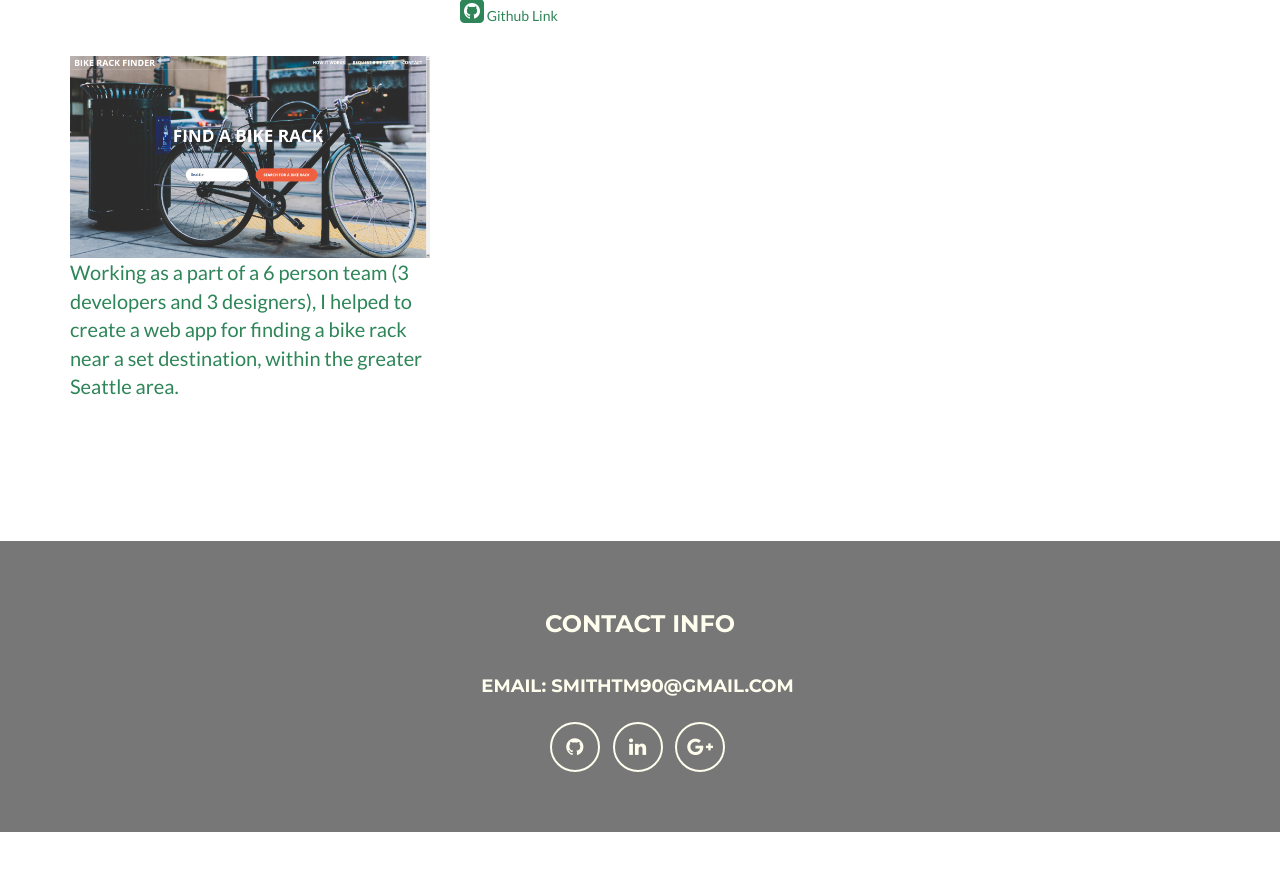
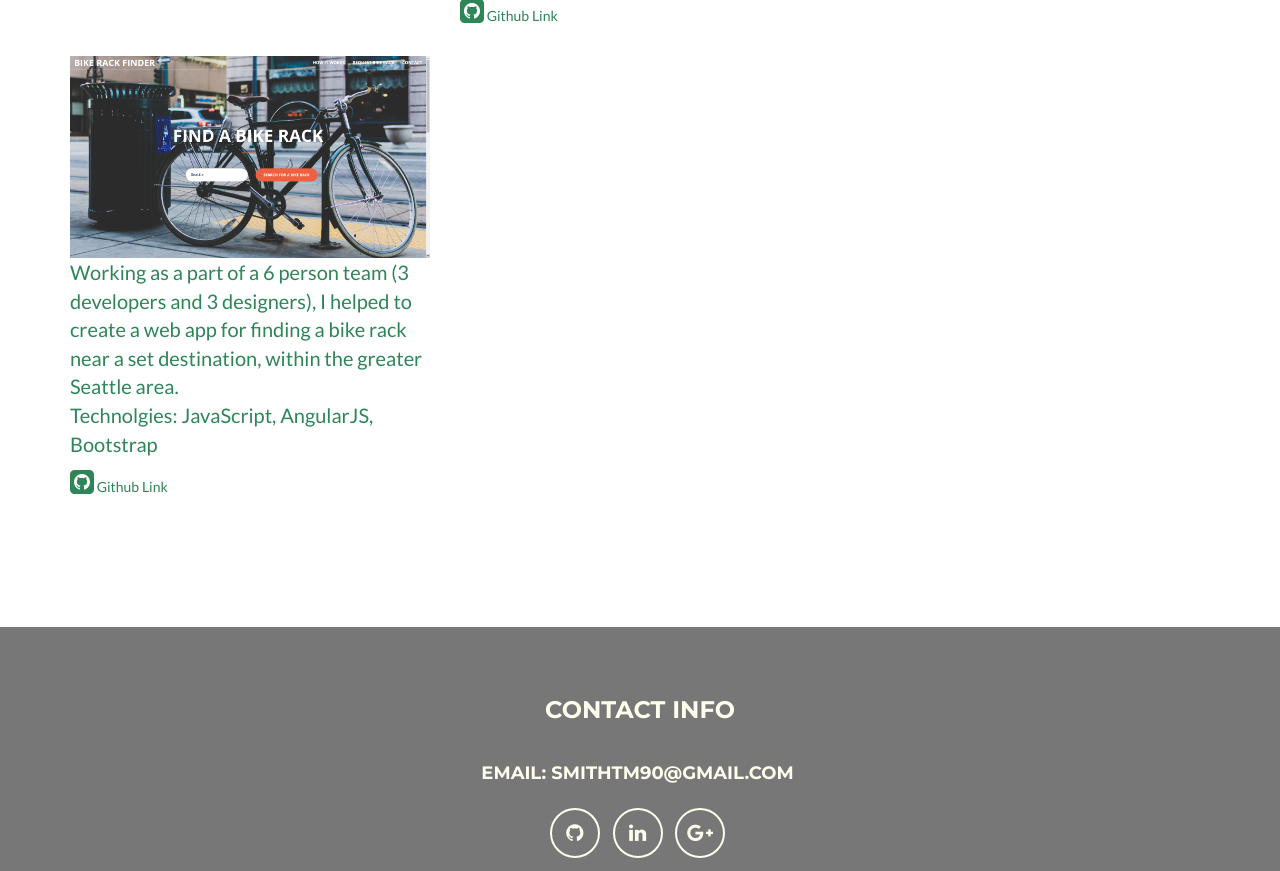
Before and after one commit to SmithTM90/SmithTM90.github.io, a website: page index.html in a window 1280 px wide. Shown: the part 3427-4298 px from the top of the page. Before the commit the page ends 4259 px from the top, so only its background shows below. Drawn offline with nearby package versions, Linux system fonts and the light colour scheme.

Commit message:
cmon now

```diff
--- a/index.html
+++ b/index.html
@@ -180,14 +180,16 @@
             </div>
             <div class="row">
                 <div class="col-sm-4 col-sm-offset-4 portfolio-item">
-                    <a href="#portfolioModal4" class="portfolio-link" data-toggle="modal">
+                    <a href="https://github.com/SmithTM90/Pedal_Pals" class="portfolio-link" data-toggle="modal">
                         <div class="caption">
                             <div class="caption-content">
                                 <i class="fa fa-search-plus fa-2x"></i>
                             </div>
                         </div>
                         <img src="img/BikeRack.png" class="img-responsive" alt="">
-                        <p>Working as a part of a 6 person team (3 developers and 3 designers), I helped to create a web app for finding a bike rack near a set destination, within the greater Seattle area.</p>
+                        <p>Working as a part of a 6 person team (3 developers and 3 designers), I helped to create a web app for finding a bike rack near a set destination, within the greater Seattle area.
+                        <br>Technolgies: JavaScript, AngularJS, Bootstrap</p>
+                        <a href="https://github.com/SmithTM90/Pedal_Pals" target="_blank"><i class="fa fa-github-square fa-2x"></i> Github Link</a>
                     </a>
                 </div>
                 <!-- <div class="col-sm-4 portfolio-item">
```
